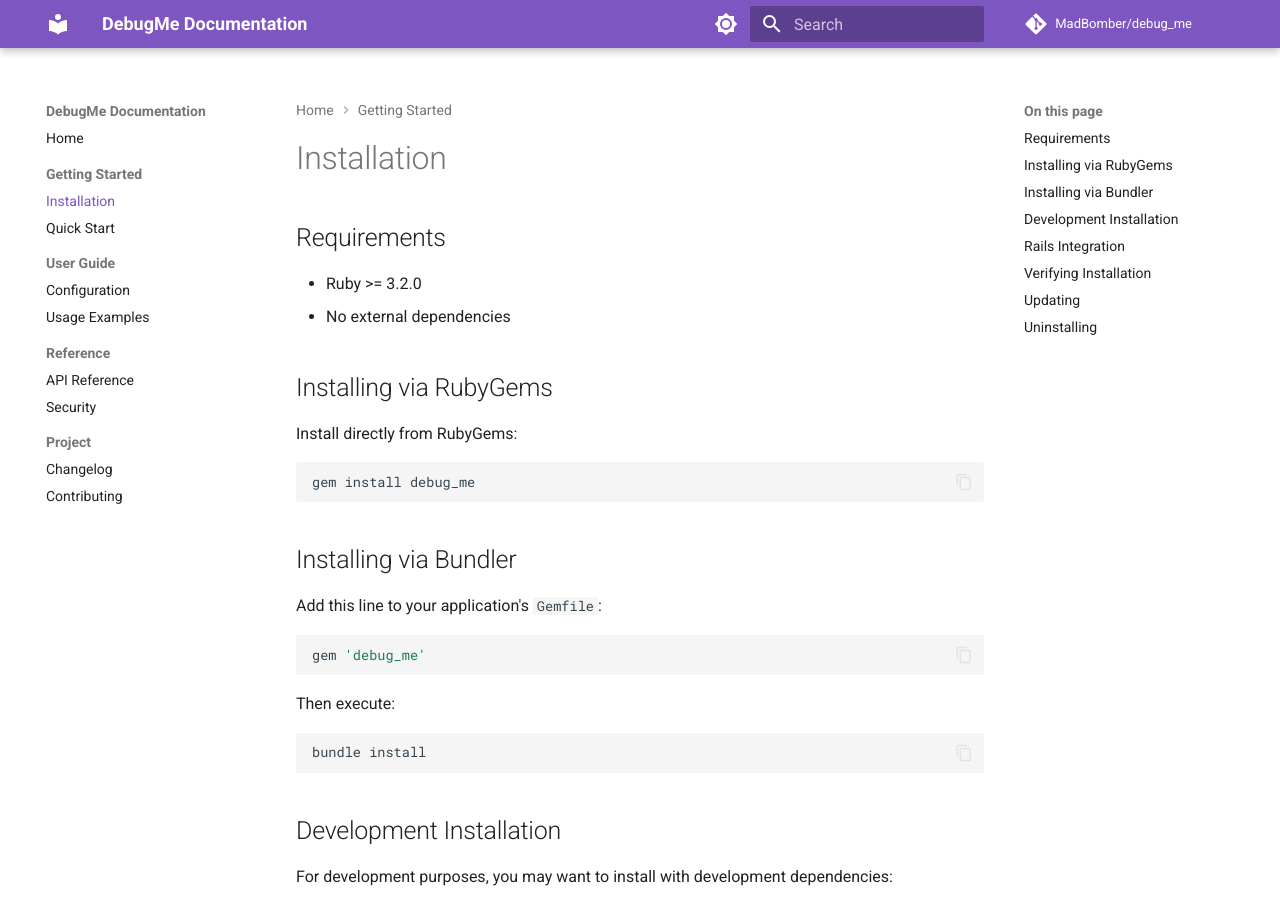
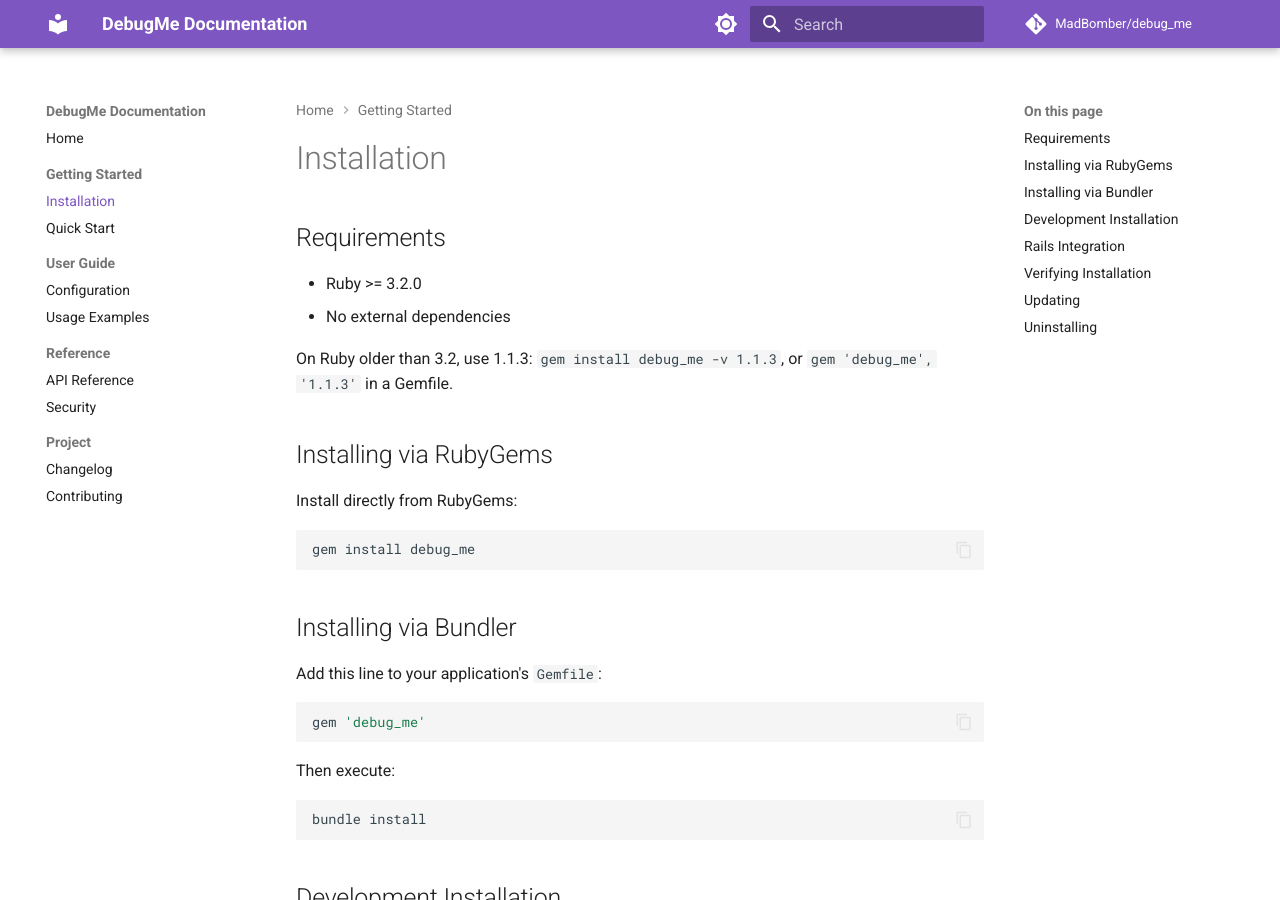
Before and after one commit to MadBomber/debug_me, an MkDocs documentation site: the page built from docs/installation.md, in a window 1280 px wide and 900 px high. Built offline with MkDocs 1.6.1 and Material for MkDocs 9.7.7, drawn with Linux system fonts in a browser that asks for light colours; comment, search, counter and statistics services are not loaded.

Commit message:
docs: give the 1.1.3 pin on the install page

```diff
--- a/docs/installation.md
+++ b/docs/installation.md
@@ -4,6 +4,8 @@
 
 - Ruby >= 3.2.0
 - No external dependencies
+
+On Ruby older than 3.2, use 1.1.3: `gem install debug_me -v 1.1.3`, or `gem 'debug_me', '1.1.3'` in a Gemfile.
 
 ## Installing via RubyGems
 
```
